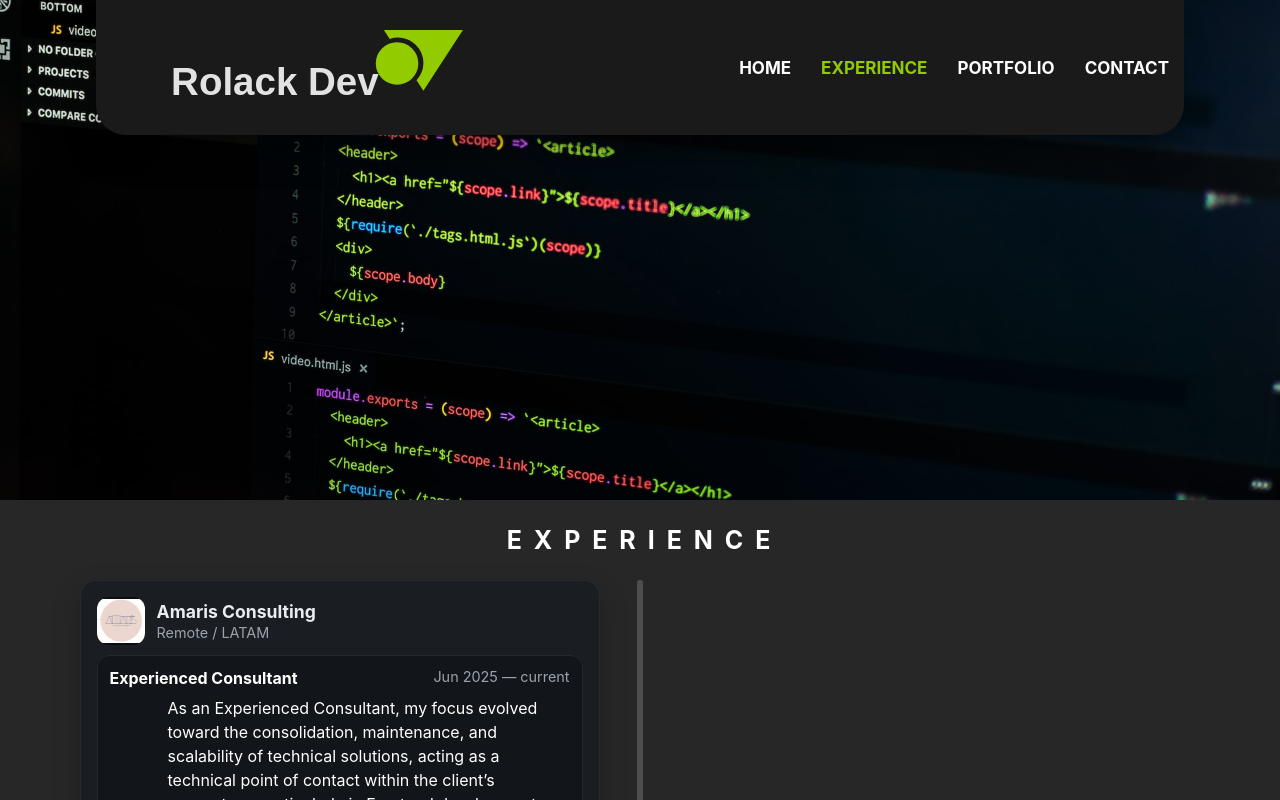
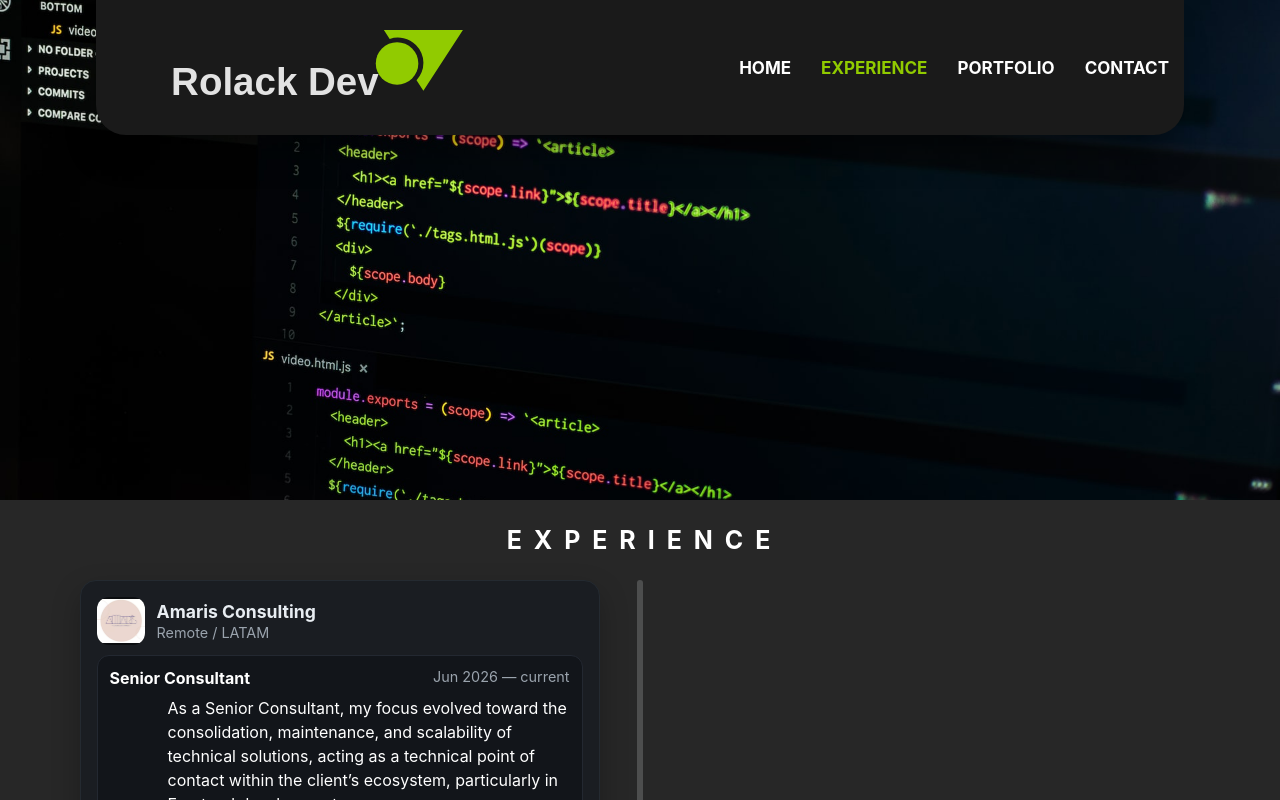
Before and after one commit to vcrolack/rolack-dev, a React (Vite) app: page /experience in a window 1280 px wide. Shown: the top 800 px of the page. Built offline with nearby package versions, Linux system fonts and the light colour scheme.

Commit message:
feat: add new position on amaris

```diff
--- a/src/pages/experience/data/experience.data.tsx
+++ b/src/pages/experience/data/experience.data.tsx
@@ -30,9 +30,17 @@ export const EXPERIENCE: CompanyExperience[] = [
     location: "Remote / LATAM",
     roles: [
       {
+        id: "amaris-consultant",
+        title: "Senior Consultant",
+        start: "2026-06",
+        description: ["As a Senior Consultant, my focus evolved toward the consolidation, maintenance, and scalability of technical solutions, acting as a technical point of contact within the client’s ecosystem, particularly in Frontend development."],
+        stack: [Angular, NestJS, TypeScript, Sass],
+      },
+      {
         id: "amaris-experienced",
         title: "Experienced Consultant",
         start: "2025-06",
+        end: "2026-06",
         description: [
           "As an Experienced Consultant, my focus evolved toward the consolidation, maintenance, and scalability of technical solutions, acting as a technical point of contact within the client’s ecosystem, particularly in Frontend development.",
           <h3>Responsibilities & Impact:</h3>,
--- a/src/pages/home/experience/experienceData.tsx
+++ b/src/pages/home/experience/experienceData.tsx
@@ -52,9 +52,9 @@ export const experienceData: ExperienceData[] = [
   {
     id: 3,
     company: "Amaris",
-    role: "Experienced Consultant",
+    role: "Senior Consultant",
     taskDescription:
-      "I work as a technology consultant at Amaris Consulting, delivering innovative solutions that bring value to our clients’ businesses. I have experience in both Front-end and Back-end development, easily adapting to the required technology stack and collaborating in Agile teams.",
+      "I work as a senior technology consultant at Amaris Consulting, delivering innovative solutions that bring value to our clients’ businesses. I have experience in both Front-end and Back-end development, easily adapting to the required technology stack and collaborating in Agile teams.",
     technologies: [
       TypeScript,
       ReactLogo,
```
